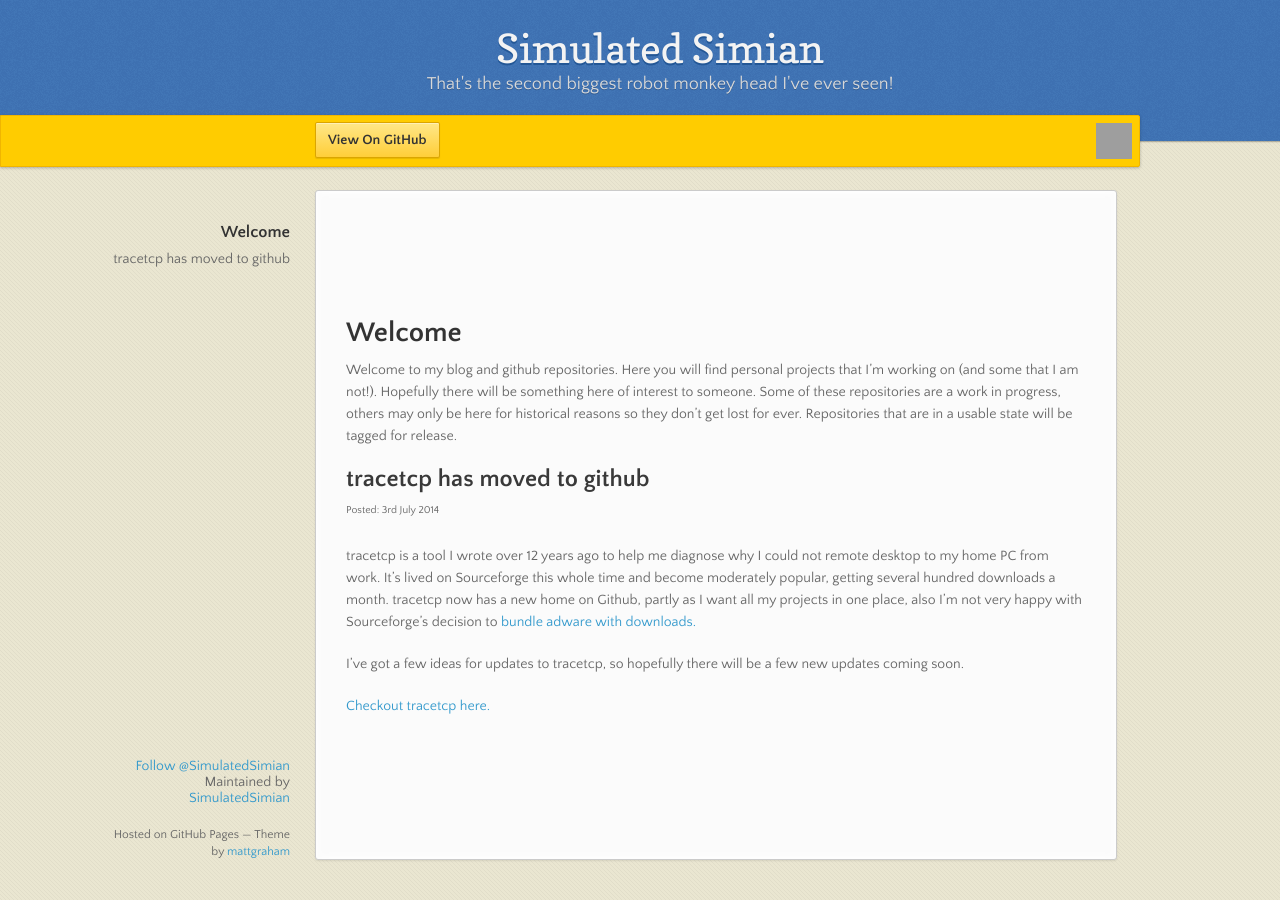
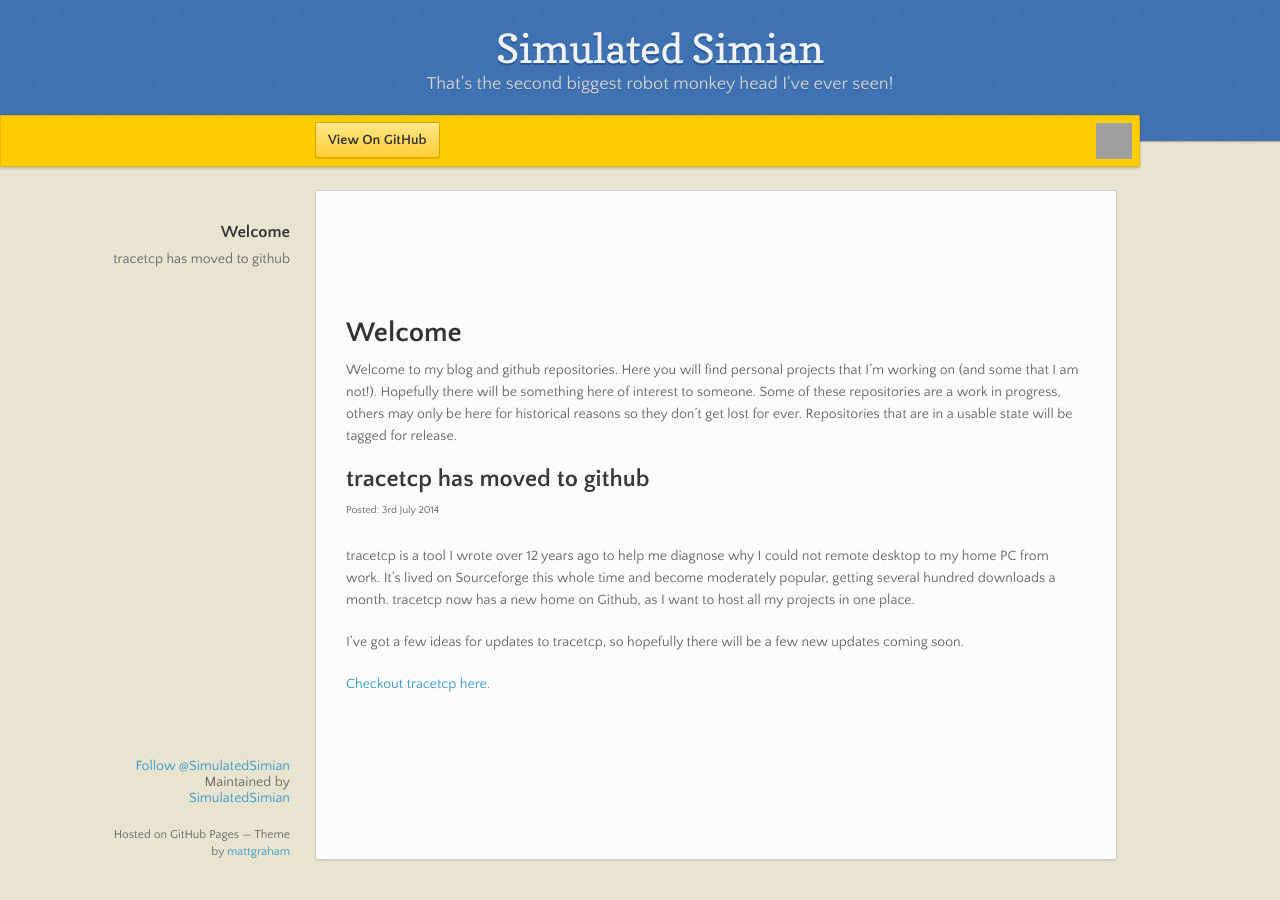
Before and after one commit to SimulatedSimian/SimulatedSimian.github.io, a Jekyll site: the page built from index.md, in a window 1280 px wide. Built offline with Jekyll 4.4.1, drawn with Linux system fonts in a browser that asks for light colours; nearby versions of some CDN libraries; Markdown is read by kramdown in place of the engine named in the settings; comment, search, counter and statistics services are not loaded; grey boxes are pictures that could not be loaded.

Commit message:
Update index.md

```diff
--- a/index.md
+++ b/index.md
@@ -14,7 +14,7 @@ Welcome to my blog and github repositories. Here you will find personal projects
 ## tracetcp has moved to github
 <sup>Posted: 3rd July 2014</sup>
 
-tracetcp is a tool I wrote over 12 years ago to help me diagnose why I could not remote desktop to my home PC from work. It's lived on Sourceforge this whole time and become moderately popular, getting several hundred downloads a month. tracetcp now has a new home on Github, partly as I want all my projects in one place, also I’m not very happy with Sourceforge’s decision to [bundle adware with downloads.](http://lwn.net/Articles/564250/)
+tracetcp is a tool I wrote over 12 years ago to help me diagnose why I could not remote desktop to my home PC from work. It's lived on Sourceforge this whole time and become moderately popular, getting several hundred downloads a month. tracetcp now has a new home on Github, as I want to host all my projects in one place.
 
 I’ve got a few ideas for updates to tracetcp, so hopefully there will be a few new updates coming soon.
 
```
